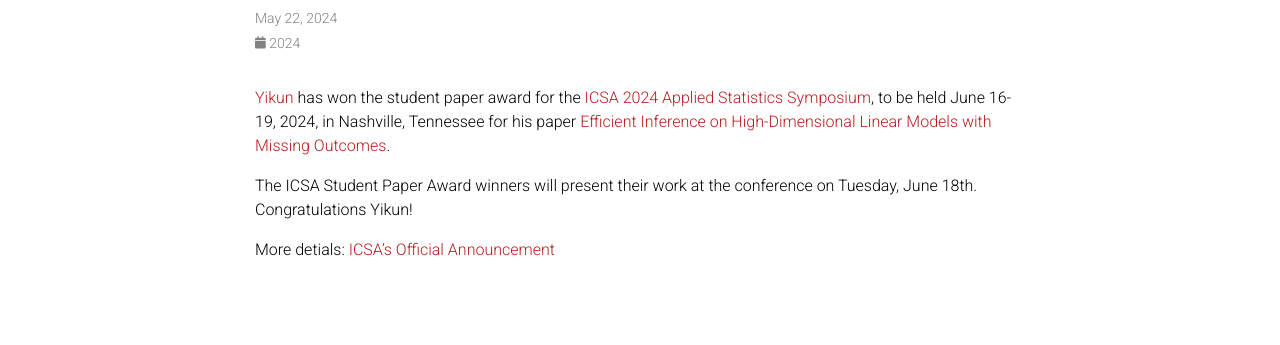
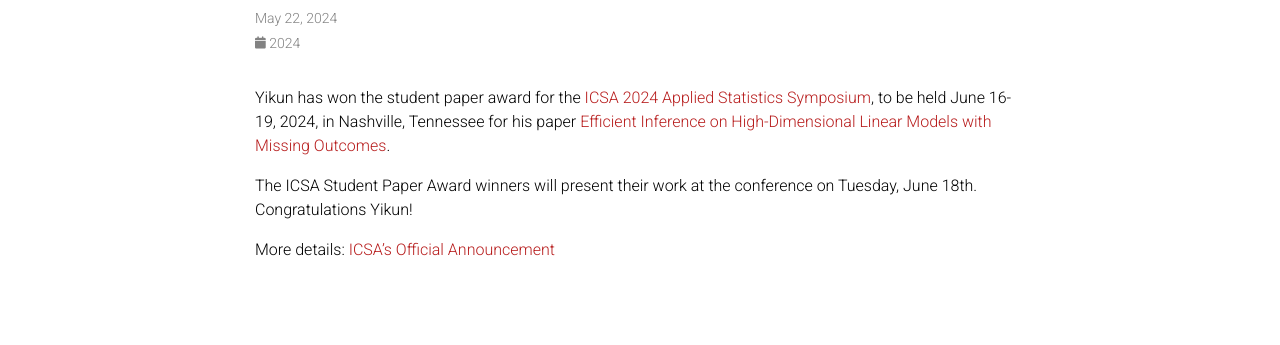
Before and after one commit to agiessing/agiessing.github.io, a Jekyll site: the page built from _news/announcement_9.md, in a window 1280 px wide. Shown: the part 201-546 px from the top of the page. Built offline with Jekyll 4.4.1, drawn with Linux system fonts in a browser that asks for light colours; comment, search, counter and statistics services are not loaded; a style sheet for code colours, icons or effects is not loaded.

Commit message:
Update announcement_9.md

```diff
--- a/_news/announcement_9.md
+++ b/_news/announcement_9.md
@@ -6,8 +6,8 @@
 related_posts: false
 ---
 
-[Yikun](https://zhangyk8.github.io) has won the student paper award for the [ICSA 2024 Applied Statistics Symposium](https://symposium2024.icsa.org), to be held June 16-19, 2024, in Nashville, Tennessee for his paper [Efficient Inference on High-Dimensional Linear Models with Missing Outcomes](https://arxiv.org/abs/2309.06429).
+Yikun has won the student paper award for the [ICSA 2024 Applied Statistics Symposium](https://symposium2024.icsa.org), to be held June 16-19, 2024, in Nashville, Tennessee for his paper [Efficient Inference on High-Dimensional Linear Models with Missing Outcomes](https://arxiv.org/abs/2309.06429).
 
 The ICSA Student Paper Award winners will present their work at the conference on Tuesday, June 18th. Congratulations Yikun!
 
-More detials: [ICSA's Official Announcement](https://symposium2024.icsa.org/student-paper-winners/)
+More details: [ICSA's Official Announcement](https://symposium2024.icsa.org/student-paper-winners/)
```
